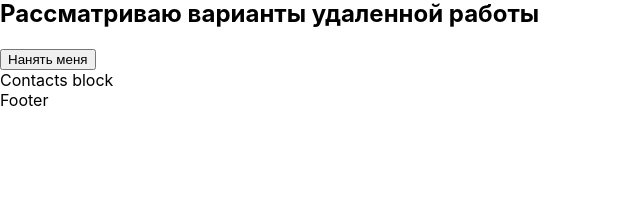
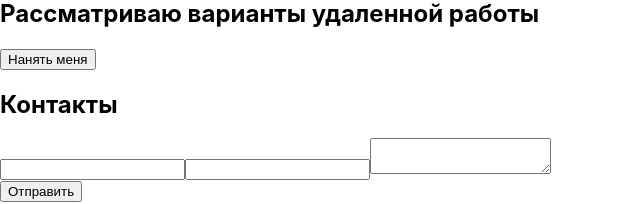
Before and after one commit to makhnev-a/react-portfolio, a React (Create React App) app: page / in a window 1280 px wide. Shown: the part 901-1105 px from the top of the page, without its empty margins (0-640 px from the left). Before the commit the page ends 1011 px from the top, so only its background shows below. Built offline with nearby package versions, Linux system fonts and the light colour scheme.

Commit message:
contacts fix

```diff
--- a/src/components/Contacts/Contacts.jsx
+++ b/src/components/Contacts/Contacts.jsx
@@ -3,9 +3,18 @@ import styles from './Contacts.module.css';
 
 const Contacts = () => {
     return (
-        <div>
-            Contacts block
-        </div>
+        <section className={styles.contacts}>
+            <div className={styles.contactsBlock}>
+                <h2>Контакты</h2>
+                <form className={styles.contactsForm}>
+                    <input type="text"/>
+                    <input type="text"/>
+                    <textarea>
+                    </textarea>
+                </form>
+                <button>Отправить</button>
+            </div>
+        </section>
     );
 };
 
--- a/src/components/Contacts/Contacts.module.css
+++ b/src/components/Contacts/Contacts.module.css
@@ -0,0 +1,11 @@
+.contacts {
+
+}
+
+.contactsBlock {
+
+}
+
+.contactsForm {
+
+}
```
